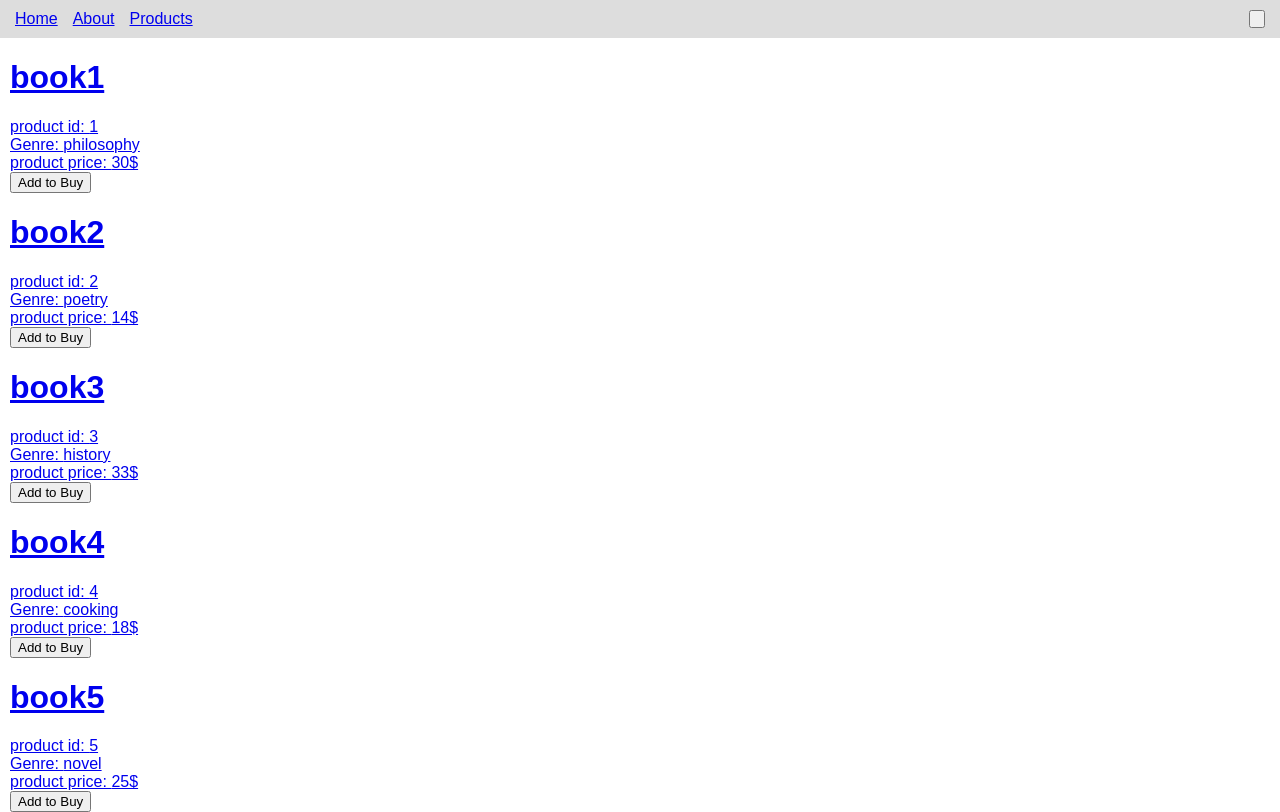
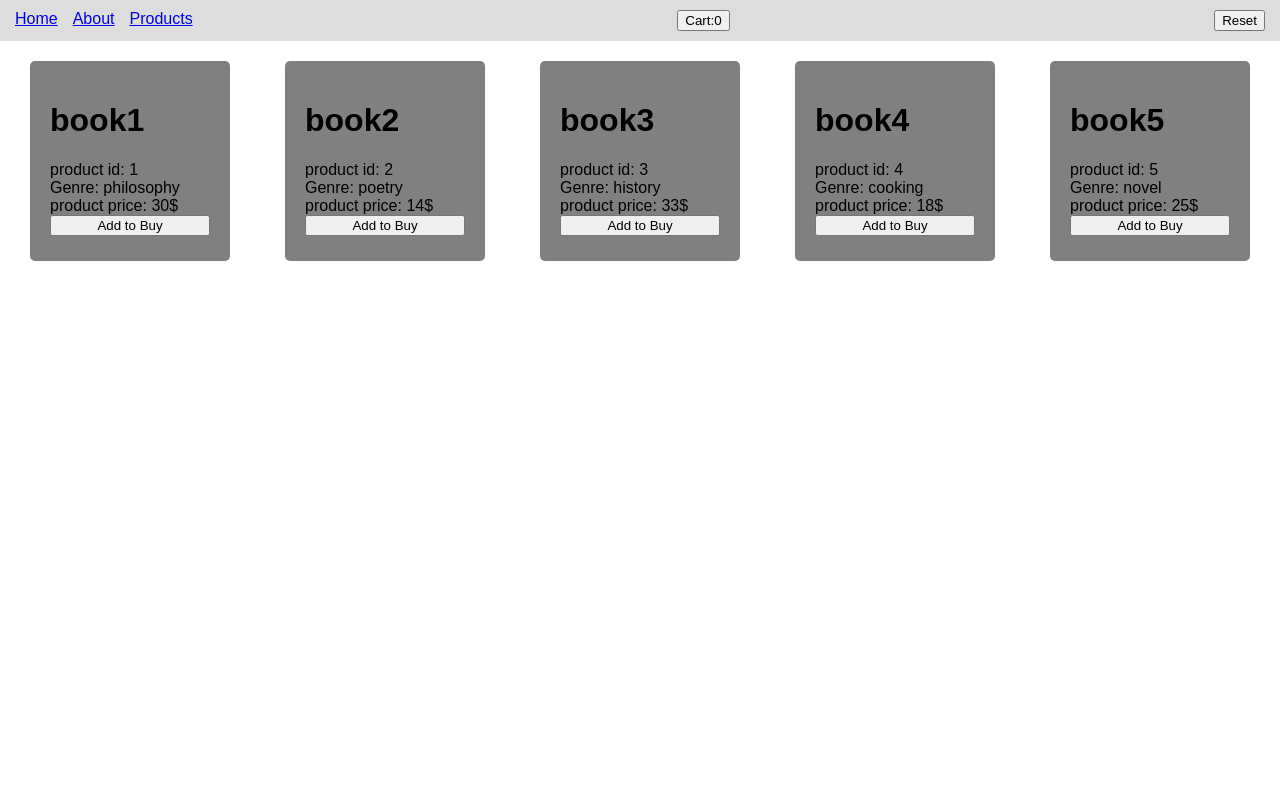
Before and after one commit to Tantris27/next.js-ecommerce, a Next.js app: page /products in a window 1280 px wide. Built offline with nearby package versions, Linux system fonts and the light colour scheme.

Commit message:
Implement Cart

```diff
--- a/components/Header.js
+++ b/components/Header.js
@@ -1,4 +1,5 @@
 import { css } from '@emotion/react';
+import cookies from 'js-cookie';
 import Link from 'next/link';
 
 const headerStyles = css`
@@ -14,10 +15,19 @@ const headerStyles = css`
   }
 `;
 
-export default function Header({ props }) {
-  // console.log(props.cartItems);
-  // const cartItemsTotal = props.cartItems ? props.cartItems.length : 'Empty';
-  // console.log(props.cartItems);
+export default function Header() {
+  const shoppingListData = cookies.getJSON('cartItems');
+  const shoppingList = !shoppingListData?.length ? 0 : shoppingListData.length;
+  // const getShoppingList = () => {
+  //   const shoppingListData = cookies.getJSON('cartItems');
+  //   return shoppingListData || 0;
+  // };
+  // const shoppingList = getShoppingList();
+
+  // const shoppingListData = cookies.getJSON('cartItems');
+  // const shoppingList = Array.isArray(shoppingListData)
+  //   ? 0
+  //   : shoppingListData.length;
   return (
     <header css={headerStyles}>
       <Link href="/">
@@ -30,8 +40,12 @@ export default function Header({ props }) {
         <a>Products</a>
       </Link>
       <Link href="/checkout">
-        <button></button>
+        <button>
+          Cart:
+          {shoppingList}
+        </button>
       </Link>
+      <button onClick={() => cookies.set('cartItems', [])}>Reset</button>
     </header>
   );
 }
--- a/package.json
+++ b/package.json
@@ -10,6 +10,7 @@
   "dependencies": {
     "@emotion/babel-plugin": "^11.3.0",
     "@emotion/react": "^11.4.0",
+    "js-cookie": "^2.2.1",
     "next": "10.2.3",
     "react": "17.0.2",
     "react-dom": "17.0.2"
--- a/pages/_app.js
+++ b/pages/_app.js
@@ -1,9 +1,11 @@
 import { css, Global } from '@emotion/react';
+import cookies from 'js-cookie';
 import Head from 'next/head';
 import { useState } from 'react';
 
 function MyApp({ Component, pageProps }) {
   const [cartItems, setCartItems] = useState([]);
+  cookies.set('cartItems', cartItems);
   return (
     <>
       <Global
--- a/pages/products/index.js
+++ b/pages/products/index.js
@@ -1,37 +1,73 @@
+import { css } from '@emotion/react';
+import cookies from 'js-cookie';
 import Head from 'next/head';
 import Link from 'next/link';
 import Layout from '../../components/Layout';
 
+const productGridStyle = css`
+  display: grid;
+  grid-template-columns: repeat(5, 1fr);
+  grid-gap: 15px;
+`;
+const productLinkStyle = css`
+  color: black;
+  display: flex;
+  flex-direction: column;
+  text-decoration: none;
+  background-color: grey;
+  border-radius: 5px;
+  width: 200px;
+  height: 200px;
+  padding: 20px;
+`;
+const linkStyle = css`
+  text-decoration: none;
+  justify-self: center;
+`;
+
 export default function ProductIndex({ cartItems, setCartItems, ...props }) {
-  // console.log(props);
   return (
     <Layout {...props}>
       <Head>
         <title>ProductsIndex</title>
       </Head>
+      <div css={productGridStyle}>
         {props.products.map((product) => {
           return (
-          <Link href={'/products/' + product.productId} key={product.productId}>
-            <a>
+            <Link
+              href={'/products/' + product.productId}
+              key={product.productId}
+            >
+              <a css={linkStyle}>
+                <div css={productLinkStyle}>
                   <h1>{product.name}</h1>
                   <div>product id: {product.productId}</div>
                   <div>Genre: {product.genre}</div>
                   <div>product price: {product.price}</div>
                   <button
-                onClick={(e) => {
+                    onClick={async (e) => {
                       e.preventDefault();
                       let sellprod = { ...product };
                       sellprod.sellId = cartItems.length;
                       setCartItems([...cartItems, sellprod]);
                       sellprod = {};
+                      // console.log(cartItems);
+                      // console.log(JSON.stringify(cartItems));
+                      await cookies.set(
+                        'cartItems',
+                        JSON.stringify([...cartItems, sellprod]),
+                      );
+                      // console.log(cookies.get('cartItems'));
                     }}
                   >
                     Add to Buy
                   </button>
+                </div>
               </a>
             </Link>
           );
         })}
+      </div>
     </Layout>
   );
 }
```
Also changed, not shown: 1 other file (tests, documents, lock files or other folders). Lines whose indentation alone changed are shown as unchanged.
